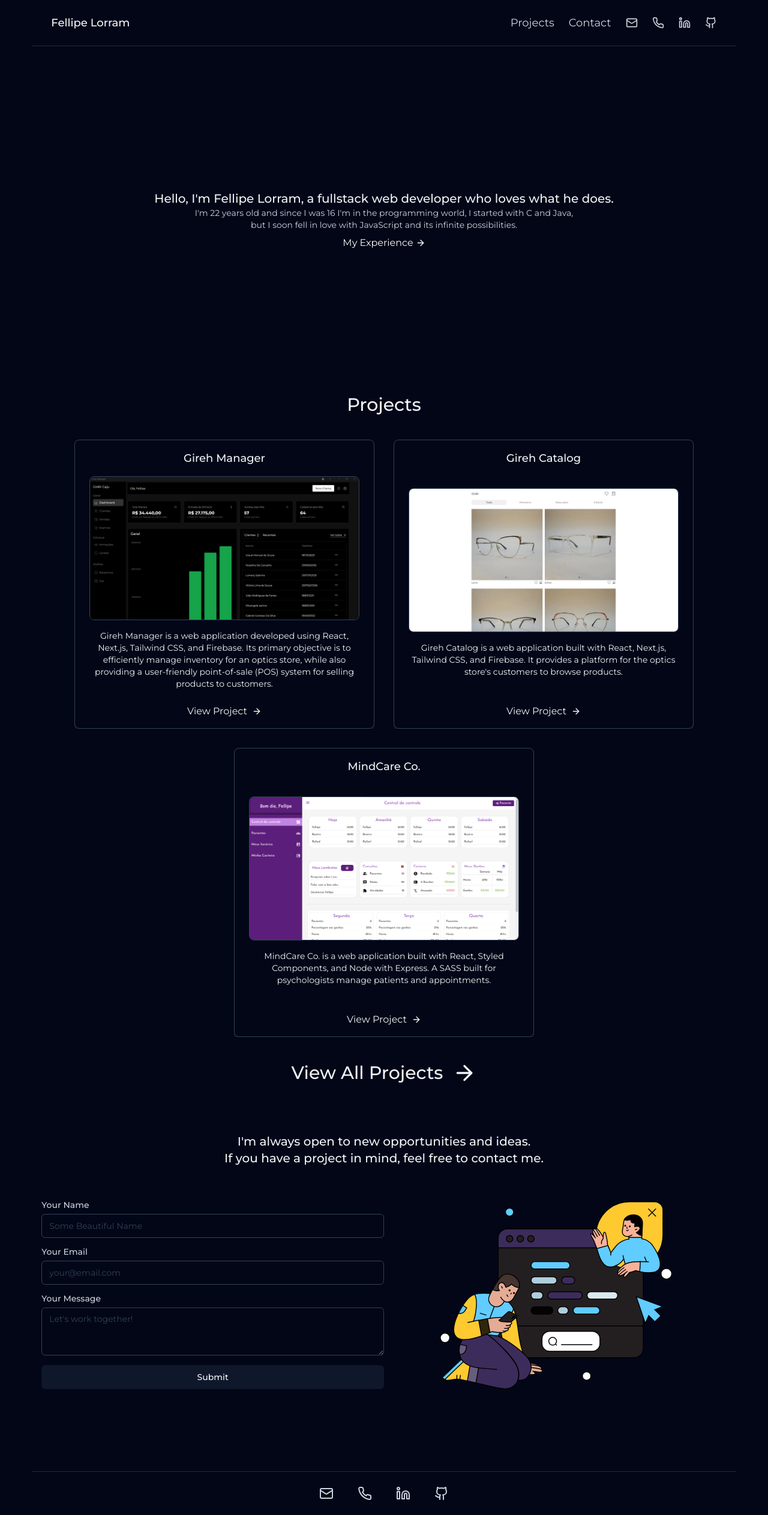
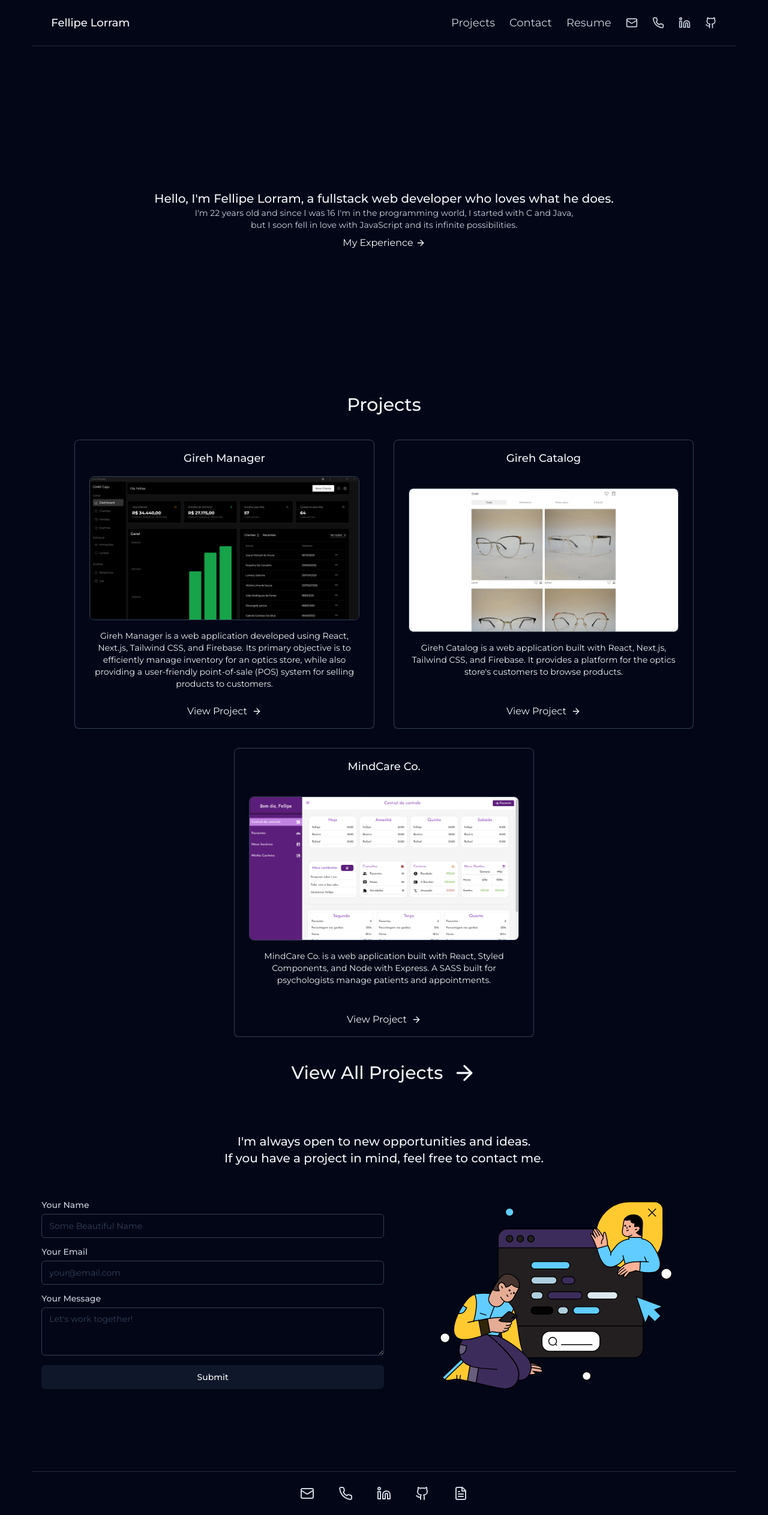
Before and after one commit to FellipeLorram/fellipelorram-dev, a Next.js app: page / in a window 1280 px wide. Shown: the whole page at 60% size. Built offline with nearby package versions, Linux system fonts and the light colour scheme.

Commit message:
Adding Resume

```diff
--- a/src/components/footer.tsx
+++ b/src/components/footer.tsx
@@ -1,4 +1,4 @@
-import { GithubIcon, Linkedin, Mail, Phone } from 'lucide-react'
+import { FileText, GithubIcon, Linkedin, Mail, Phone } from 'lucide-react'
 import Link from 'next/link'
 import React from 'react'
 import { AnimateWrapper } from './animateWrapper'
@@ -37,6 +37,12 @@ export function Footer() {
                         className='stroke-slate-300 h-5 w-5 md:h-6 md:w-6 hover:stroke-slate-50 duration-200 ease-in-out transition'
                     />
                 </Link>
+                <Link target='_blank' href='/docs/Resume.pdf'>
+                    <FileText
+                        strokeWidth={2}
+                        className='stroke-slate-300 h-5 w-5 md:h-6 md:w-6 hover:stroke-slate-50 duration-200 ease-in-out transition'
+                    />
+                </Link>
 
             </div>
         </AnimateWrapper>
--- a/src/components/header.tsx
+++ b/src/components/header.tsx
@@ -25,6 +25,9 @@ export function Header() {
                         </Link>
                         <Link className='text-slate-300 text-lg hover:text-slate-50 ease-in-out duration-200' href='#contact'>
                             Contact
+                        </Link>
+                        <Link className='text-slate-300 text-lg hover:text-slate-50 ease-in-out duration-200' target='_blank' href='/docs/Resume.pdf'>
+                            Resume
                         </Link>
                     </div>
                     <div className='flex flex-row gap-6 md:gap-4 lg:gap-6'>
```
Also changed, not shown: 1 other file (tests, documents, lock files or other folders).
